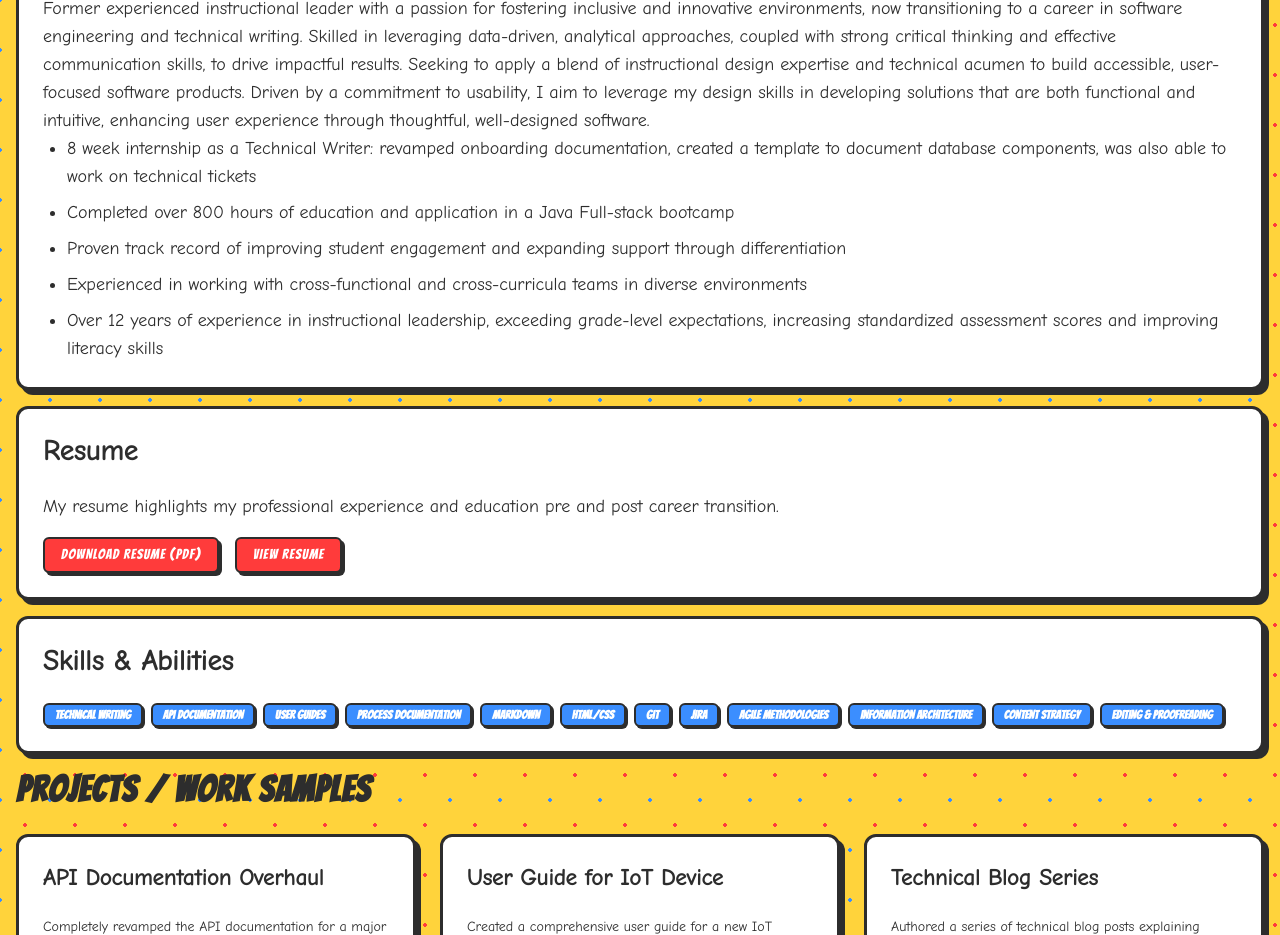
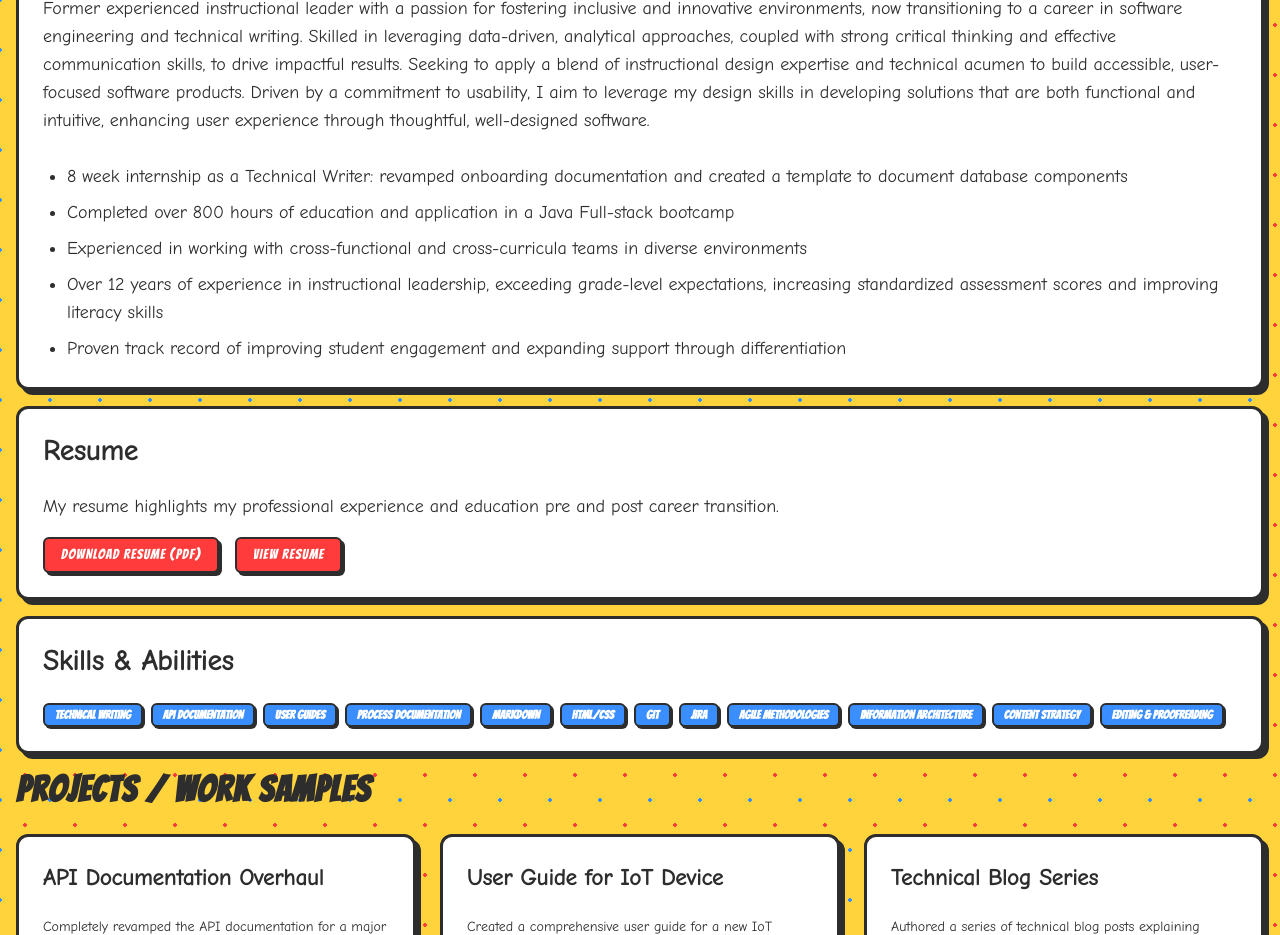
Before and after one commit to haldanek/projects-landing-page, a Next.js app in the folder my-portfolio/: page / in a window 1280 px wide. Shown: the part 1800-2735 px from the top of the page. Built offline with nearby package versions, Linux system fonts and the light colour scheme.

Commit message:
chore: add space, switched list content

```diff
--- a/my-portfolio/src/components/CareerSummary.tsx
+++ b/my-portfolio/src/components/CareerSummary.tsx
@@ -16,13 +16,14 @@ const CareerSummary = () => {
             I aim to leverage my design skills in developing solutions that are both functional and intuitive,
             enhancing user experience through thoughtful, well-designed software.
           </p>
+          <br/>
           <ul className="list-disc pl-6 space-y-2">
-            <li>8 week internship as a Technical Writer: revamped onboarding documentation, created a template to document database components, was also able to work on technical tickets </li>
+            <li>8 week internship as a Technical Writer: revamped onboarding documentation and created a template to document database components</li>
             <li>Completed over 800 hours of education and application in a Java Full-stack bootcamp</li>
-            <li>Proven track record of improving student engagement and expanding support through differentiation</li>
             <li>Experienced in working with cross-functional and cross-curricula teams in diverse environments</li>
             <li>Over 12 years of experience in instructional leadership, exceeding grade-level
               expectations, increasing standardized assessment scores and improving literacy skills</li>
+            <li>Proven track record of improving student engagement and expanding support through differentiation</li>
           </ul>
         </CardContent>
       </Card>
```
